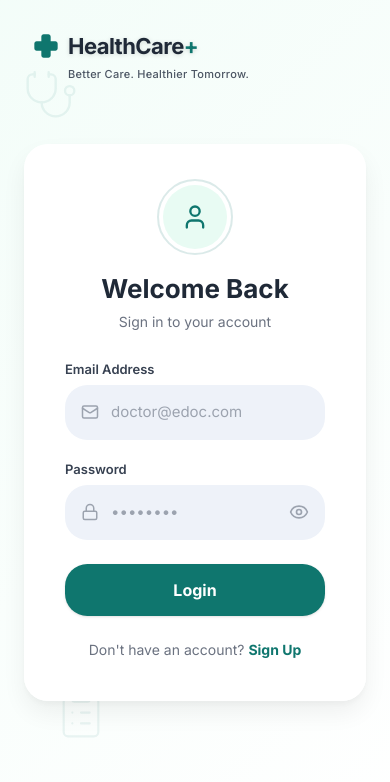
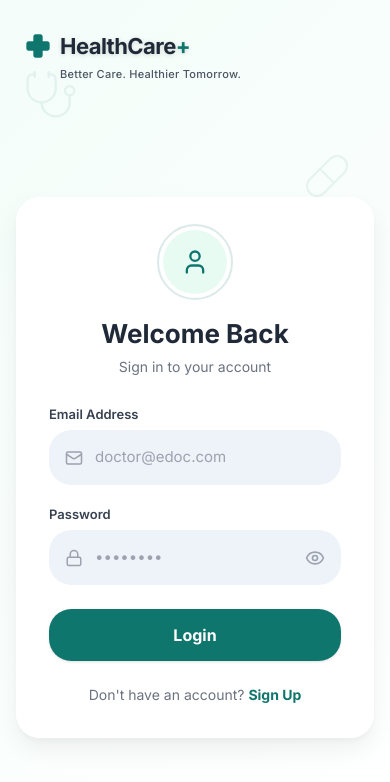
Before and after one commit to bnyashavanth-prog/Appointment-system, a Next.js app in the folder edoc-next/: page /login in a window 390 px wide. Shown: the top 782 px of the page. Built offline with nearby package versions, Linux system fonts and the light colour scheme.

Commit message:
fix: mobile layout centering, logo overlap, padding, and ensure floating icons are visible

```diff
--- a/edoc-next/app/login/page.tsx
+++ b/edoc-next/app/login/page.tsx
@@ -52,10 +52,9 @@ export default function LoginPage() {
   return (
     <LazyMotion features={domAnimation}>
       <div
-        className={`flex min-h-screen ${styles.gradientBg} relative overflow-hidden`}
+        className={`flex flex-col md:flex-row min-h-[100dvh] md:min-h-screen ${styles.gradientBg} relative overflow-x-hidden`}
         onMouseMove={handleMouseMove}
       >
-
         {/* RIGHT PANEL DECORATIVE SHAPES (Parallax) */}
         <m.div
           style={{ x: shiftX, y: shiftY }}
@@ -73,8 +72,17 @@ export default function LoginPage() {
           <div className="absolute bottom-[15%] right-[25%] text-[#0F766E]/5"><Plus size={24} /></div>
         </m.div>
 
-        {/* HEADER BRANDING */}
-        <div className="absolute top-8 left-8 md:top-10 md:left-10 z-[100]">
+        {/* LEFT PANEL — animated scene (desktop only) */}
+        <AuthBackground />
+
+        {/* Mobile floating icons (visible < md only) */}
+        <MobileFloatingIcons />
+
+        {/* RIGHT PANEL / MOBILE CONTAINER */}
+        <div className="flex-1 flex flex-col min-h-[100dvh] md:min-h-screen w-full relative z-10 overflow-y-auto overflow-x-hidden">
+
+          {/* HEADER BRANDING (in flow on mobile, fixed on desktop) */}
+          <div className="w-full pt-8 px-6 pb-2 md:p-0 md:fixed md:top-10 md:left-10 z-[100] flex justify-start">
             <m.div
               initial={{ opacity: 0, x: -20 }}
               animate={{ opacity: 1, x: 0 }}
@@ -88,7 +96,6 @@ export default function LoginPage() {
                   transition={{ duration: 1, delay: 0.5 }}
                   className="text-[#0F766E]"
                 >
-                {/* Custom medical cross SVG matching the mockup */}
                   <svg width="28" height="28" viewBox="0 0 24 24" fill="currentColor" xmlns="http://www.w3.org/2000/svg">
                     <path d="M16 4C16 2.89543 15.1046 2 14 2H10C8.89543 2 8 2.89543 8 4V8H4C2.89543 8 2 8.89543 2 10V14C2 15.1046 2.89543 16 4 16H8V20C8 21.1046 8.89543 22 10 22H14C15.1046 22 16 21.1046 16 20V16H20C21.1046 16 22 15.1046 22 14V10C22 8.89543 21.1046 8 20 8H16V4Z" />
                   </svg>
@@ -103,19 +110,13 @@ export default function LoginPage() {
             </m.div>
           </div>
 
-        {/* LEFT PANEL — animated scene */}
-        <AuthBackground />
-
-        {/* Mobile floating icons (visible < md only) */}
-        <MobileFloatingIcons />
-
-        {/* RIGHT PANEL — login card */}
-        <div className="relative w-full md:w-[40%] min-h-screen flex items-center justify-center p-6 z-10">
+          {/* CARD CONTAINER (centers the card properly) */}
+          <div className="flex-1 flex items-center justify-center p-4 py-8 md:p-6 w-full">
             <m.div
               variants={containerVariants}
               initial="hidden"
               animate="show"
-            className={`w-full max-w-[420px] bg-white/95 backdrop-blur-[10px] rounded-[24px] p-10 shadow-[0_4px_6px_rgba(0,0,0,0.03),0_12px_24px_rgba(0,0,0,0.06)] border border-white/60 ${isShaking && !shouldReduceMotion ? styles.shake : ""}`}
+              className={`w-full max-w-[420px] bg-white/95 backdrop-blur-[10px] rounded-[24px] p-8 md:p-10 shadow-[0_4px_6px_rgba(0,0,0,0.03),0_12px_24px_rgba(0,0,0,0.06)] border border-white/60 ${isShaking && !shouldReduceMotion ? styles.shake : ""}`}
               onAnimationEnd={() => setIsShaking(false)}
             >
               {/* Avatar badge with pulse */}
@@ -224,6 +225,7 @@ export default function LoginPage() {
             </m.div>
           </div>
         </div>
+      </div>
     </LazyMotion>
   )
 }
--- a/edoc-next/app/page.tsx
+++ b/edoc-next/app/page.tsx
@@ -35,7 +35,7 @@ export default function Home() {
 
   return (
     <LazyMotion features={domAnimation}>
-      <div className={`flex min-h-screen ${styles.gradientBg} relative overflow-hidden`} onMouseMove={handleMouseMove}>
+      <div className={`flex flex-col md:flex-row min-h-[100dvh] md:min-h-screen ${styles.gradientBg} relative overflow-x-hidden`} onMouseMove={handleMouseMove}>
 
         {/* RIGHT PANEL DECORATIVE SHAPES */}
         <m.div style={{ x: shiftX, y: shiftY }} className="absolute inset-0 pointer-events-none z-0 right-panel-bg hidden md:block">
@@ -45,8 +45,17 @@ export default function Home() {
           <div className="absolute bottom-[15%] right-[25%] text-[#0F766E]/5"><Plus size={24} /></div>
         </m.div>
 
+        {/* LEFT PANEL */}
+        <AuthBackground />
+
+        {/* Mobile floating icons (visible < md only) */}
+        <MobileFloatingIcons />
+
+        {/* RIGHT PANEL / MOBILE CONTAINER */}
+        <div className="flex-1 flex flex-col min-h-[100dvh] md:min-h-screen w-full relative z-10 overflow-y-auto overflow-x-hidden">
+
           {/* HEADER BRANDING */}
-        <div className="absolute top-8 left-8 md:top-10 md:left-10 z-[100]">
+          <div className="w-full pt-8 px-6 pb-2 md:p-0 md:fixed md:top-10 md:left-10 z-[100] flex justify-start">
             <m.div initial={{ opacity: 0, x: -20 }} animate={{ opacity: 1, x: 0 }} transition={{ duration: 0.4, delay: 0.2, ease: "easeOut" }} className="flex flex-col">
               <div className="flex items-center gap-2">
                 <m.div initial={shouldReduceMotion ? {} : { filter: "drop-shadow(0 0 0 rgba(15,118,110,0))" }} animate={shouldReduceMotion ? {} : { filter: ["drop-shadow(0 0 0 rgba(15,118,110,0))", "drop-shadow(0 0 12px rgba(15,118,110,0.8))", "drop-shadow(0 0 0 rgba(15,118,110,0))"] }} transition={{ duration: 1, delay: 0.5 }} className="text-[#0F766E]">
@@ -60,15 +69,11 @@ export default function Home() {
             </m.div>
           </div>
 
-        {/* LEFT PANEL */}
-        <AuthBackground />
-        <MobileFloatingIcons />
-
-        {/* RIGHT PANEL — landing card */}
-        <div className="relative w-full md:w-[40%] min-h-screen flex items-center justify-center p-6 z-10">
+          {/* CARD CONTAINER */}
+          <div className="flex-1 flex items-center justify-center p-4 py-8 md:p-6 w-full">
             <m.div
               variants={containerVariants} initial="hidden" animate="show"
-            className="w-full max-w-[420px] bg-white/95 backdrop-blur-[10px] rounded-[24px] p-10 shadow-[0_4px_6px_rgba(0,0,0,0.03),0_12px_24px_rgba(0,0,0,0.06)] border border-white/60 text-center"
+              className="w-full max-w-[420px] bg-white/95 backdrop-blur-[10px] rounded-[24px] p-8 md:p-10 shadow-[0_4px_6px_rgba(0,0,0,0.03),0_12px_24px_rgba(0,0,0,0.06)] border border-white/60 text-center"
             >
             <m.div variants={itemVariants} className="flex justify-center mb-6">
               <div className="relative w-20 h-20">
--- a/edoc-next/app/signup/page.tsx
+++ b/edoc-next/app/signup/page.tsx
@@ -40,7 +40,7 @@ export default function SignupPage() {
 
   return (
     <LazyMotion features={domAnimation}>
-      <div className={`flex min-h-screen ${styles.gradientBg} relative overflow-hidden`} onMouseMove={handleMouseMove}>
+      <div className={`flex flex-col md:flex-row min-h-[100dvh] md:min-h-screen ${styles.gradientBg} relative overflow-x-hidden`} onMouseMove={handleMouseMove}>
 
         {/* RIGHT PANEL DECORATIVE SHAPES */}
         <m.div style={{ x: shiftX, y: shiftY }} className="absolute inset-0 pointer-events-none z-0 right-panel-bg hidden md:block">
@@ -50,8 +50,17 @@ export default function SignupPage() {
           <div className="absolute bottom-[15%] right-[25%] text-[#0F766E]/5"><Plus size={24} /></div>
         </m.div>
 
+        {/* LEFT PANEL */}
+        <AuthBackground />
+
+        {/* Mobile floating icons (visible < md only) */}
+        <MobileFloatingIcons />
+
+        {/* RIGHT PANEL / MOBILE CONTAINER */}
+        <div className="flex-1 flex flex-col min-h-[100dvh] md:min-h-screen w-full relative z-10 overflow-y-auto overflow-x-hidden">
+
           {/* HEADER BRANDING */}
-        <div className="absolute top-8 left-8 md:top-10 md:left-10 z-[100]">
+          <div className="w-full pt-8 px-6 pb-2 md:p-0 md:fixed md:top-10 md:left-10 z-[100] flex justify-start">
             <m.div initial={{ opacity: 0, x: -20 }} animate={{ opacity: 1, x: 0 }} transition={{ duration: 0.4, delay: 0.2, ease: "easeOut" }} className="flex flex-col">
               <div className="flex items-center gap-2">
                 <m.div initial={shouldReduceMotion ? {} : { filter: "drop-shadow(0 0 0 rgba(15,118,110,0))" }} animate={shouldReduceMotion ? {} : { filter: ["drop-shadow(0 0 0 rgba(15,118,110,0))", "drop-shadow(0 0 12px rgba(15,118,110,0.8))", "drop-shadow(0 0 0 rgba(15,118,110,0))"] }} transition={{ duration: 1, delay: 0.5 }} className="text-[#0F766E]">
@@ -65,12 +74,8 @@ export default function SignupPage() {
             </m.div>
           </div>
 
-        {/* LEFT PANEL */}
-        <AuthBackground />
-        <MobileFloatingIcons />
-
-        {/* RIGHT PANEL — signup card */}
-        <div className="relative w-full md:w-[40%] min-h-screen flex items-center justify-center p-6 z-10 py-20">
+          {/* CARD CONTAINER */}
+          <div className="flex-1 flex items-center justify-center p-4 py-8 md:p-6 w-full">
             <m.div
               variants={containerVariants} initial="hidden" animate="show"
               className={`w-full max-w-[460px] bg-white/95 backdrop-blur-[10px] rounded-[24px] p-8 md:p-10 shadow-[0_4px_6px_rgba(0,0,0,0.03),0_12px_24px_rgba(0,0,0,0.06)] border border-white/60 ${isShaking && !shouldReduceMotion ? styles.shake : ""}`}
```
Lines whose indentation alone changed are shown as unchanged.
